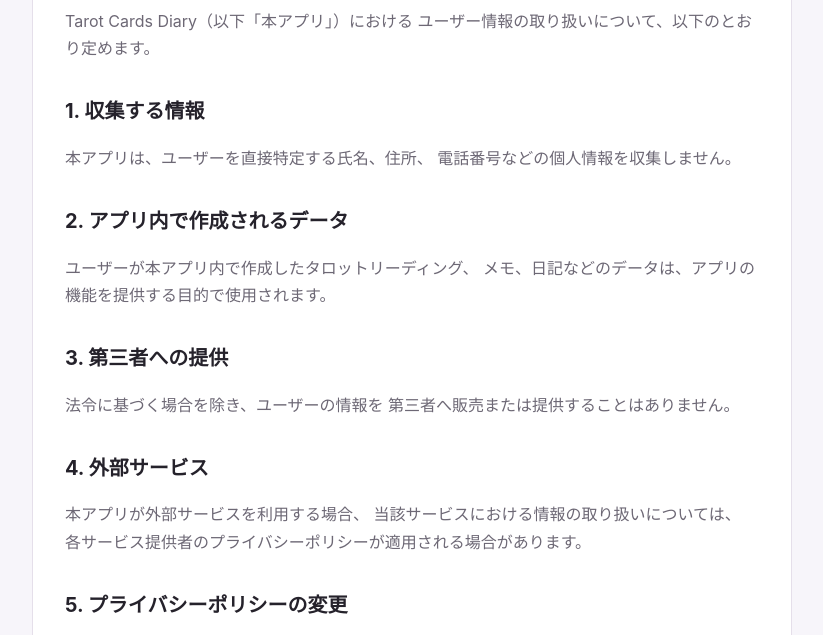
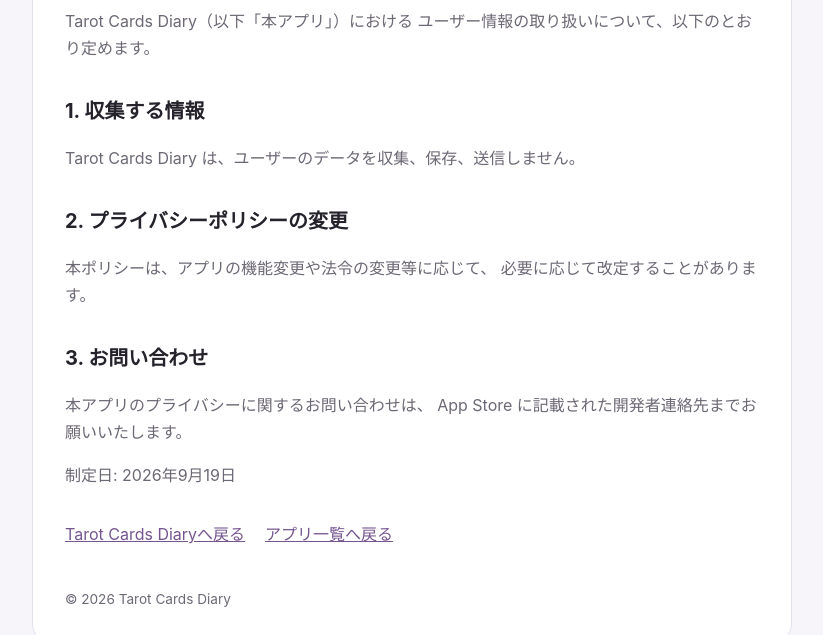
Before and after one commit to akino777/apps-portal, a plain HTML site: page docs/tarot-cards-diary/privacy.html in a window 1280 px wide. Shown: the part 165-800 px from the top of the page, without its empty margins (228-1051 px from the left). Drawn offline with Linux system fonts and the light colour scheme.

Commit message:
Update privacy.html

```diff
--- a/docs/tarot-cards-diary/privacy.html
+++ b/docs/tarot-cards-diary/privacy.html
@@ -23,40 +23,17 @@
       <h2>1. 収集する情報</h2>
 
       <p>
-        本アプリは、ユーザーを直接特定する氏名、住所、
-        電話番号などの個人情報を収集しません。
+        Tarot Cards Diary は、ユーザーのデータを収集、保存、送信しません。
       </p>
 
-      <h2>2. アプリ内で作成されるデータ</h2>
-
-      <p>
-        ユーザーが本アプリ内で作成したタロットリーディング、
-        メモ、日記などのデータは、アプリの機能を提供する目的で使用されます。
-      </p>
-
-      <h2>3. 第三者への提供</h2>
-
-      <p>
-        法令に基づく場合を除き、ユーザーの情報を
-        第三者へ販売または提供することはありません。
-      </p>
-
-      <h2>4. 外部サービス</h2>
-
-      <p>
-        本アプリが外部サービスを利用する場合、
-        当該サービスにおける情報の取り扱いについては、
-        各サービス提供者のプライバシーポリシーが適用される場合があります。
-      </p>
-
-      <h2>5. プライバシーポリシーの変更</h2>
+      <h2>2. プライバシーポリシーの変更</h2>
 
       <p>
         本ポリシーは、アプリの機能変更や法令の変更等に応じて、
         必要に応じて改定することがあります。
       </p>
 
-      <h2>6. お問い合わせ</h2>
+      <h2>3. お問い合わせ</h2>
 
       <p>
         本アプリのプライバシーに関するお問い合わせは、
```
Also changed, not shown: docs/privacy.html (deleted, +0 -80 lines).
